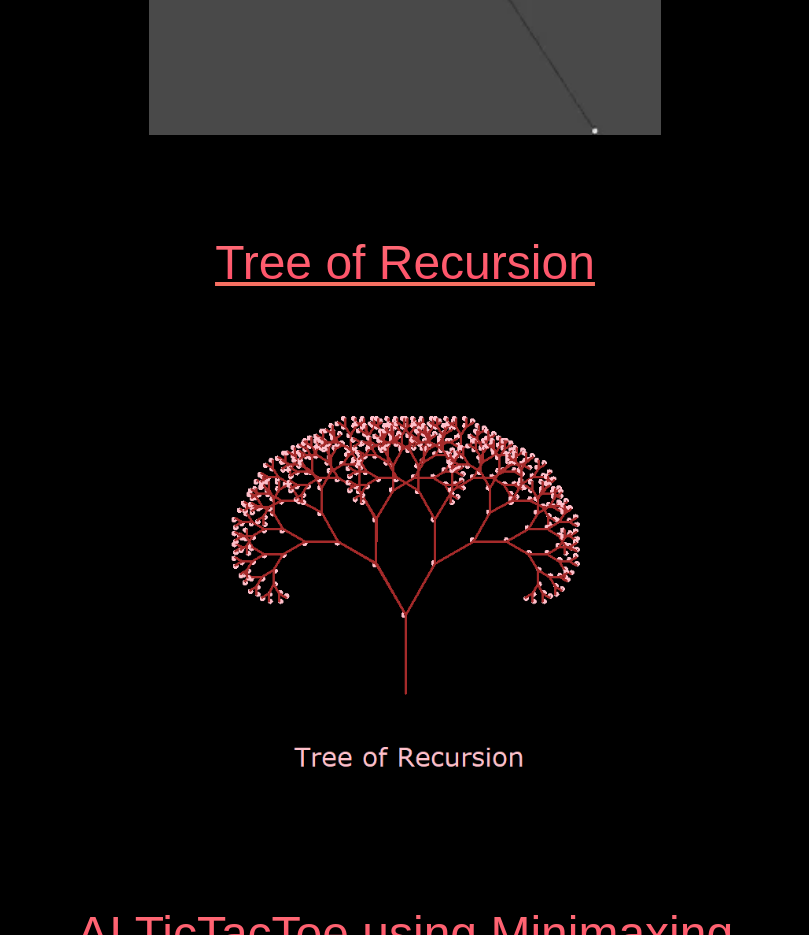
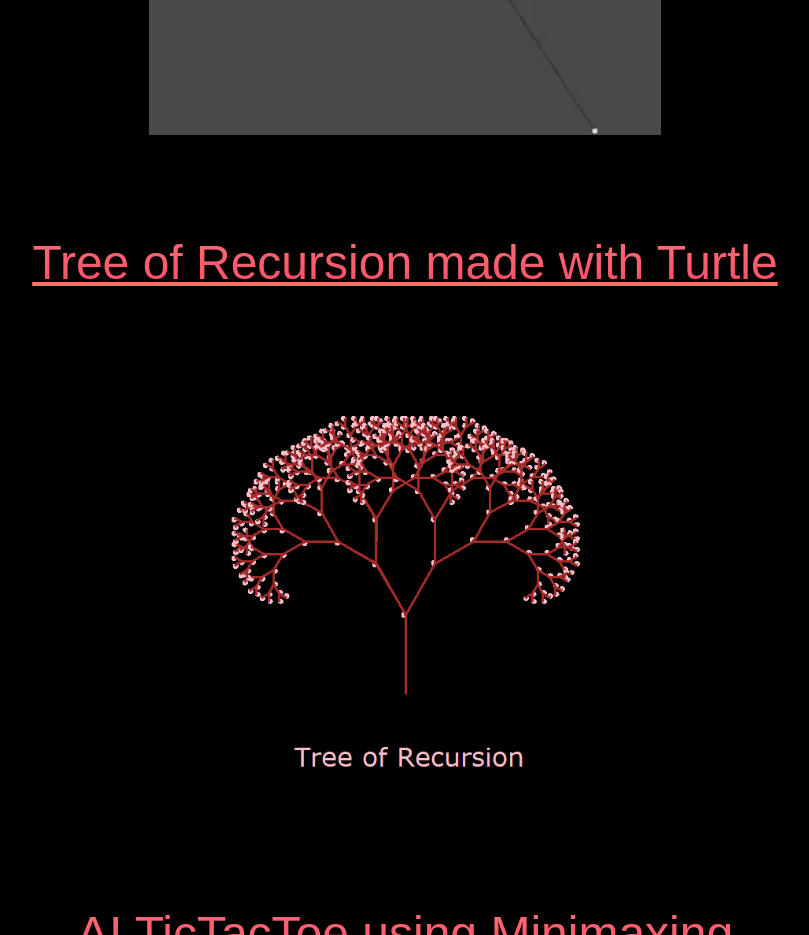
Before and after one commit to etxrnqlz/personal-website, a plain HTML site: page projects.html in a window 1280 px wide. Shown: the part 2740-3675 px from the top of the page, without its empty margins (235-1044 px from the left). Drawn offline with Linux system fonts and the light colour scheme.

Commit message:
Update projects.html

```diff
--- a/projects.html
+++ b/projects.html
@@ -46,7 +46,7 @@
                 <img class="img-matrix" src="images/matrix.png" alt="Matrix Rain">
                 <a class="projmotion" href="https://github.com/etxrnqlz/projectile-motion-physics-simulator">Projectile Motion Physics Simulator in PyGame</a>
                 <img class="img-projmot" src="images/projmot.gif" alt="projectilemotion">
-                <a class="treeofrecur" href="https://github.com/etxrnqlz/tree-of-recursion">Tree of Recursion</a>
+                <a class="treeofrecur" href="https://github.com/etxrnqlz/tree-of-recursion">Tree of Recursion made with Turtle</a>
                 <img class="img-treerecur" src="images/treeofrecur.png" alt="Tree of Recursion">
                 <a class="tictactoe" href="https://github.com/etxrnqlz/tictactoe-minimaxing">AI TicTacToe using Minimaxing</a>
                 <img class="img-tictactoe" src="images/tictactoe.gif" alt="tictactoeminimax">
```
